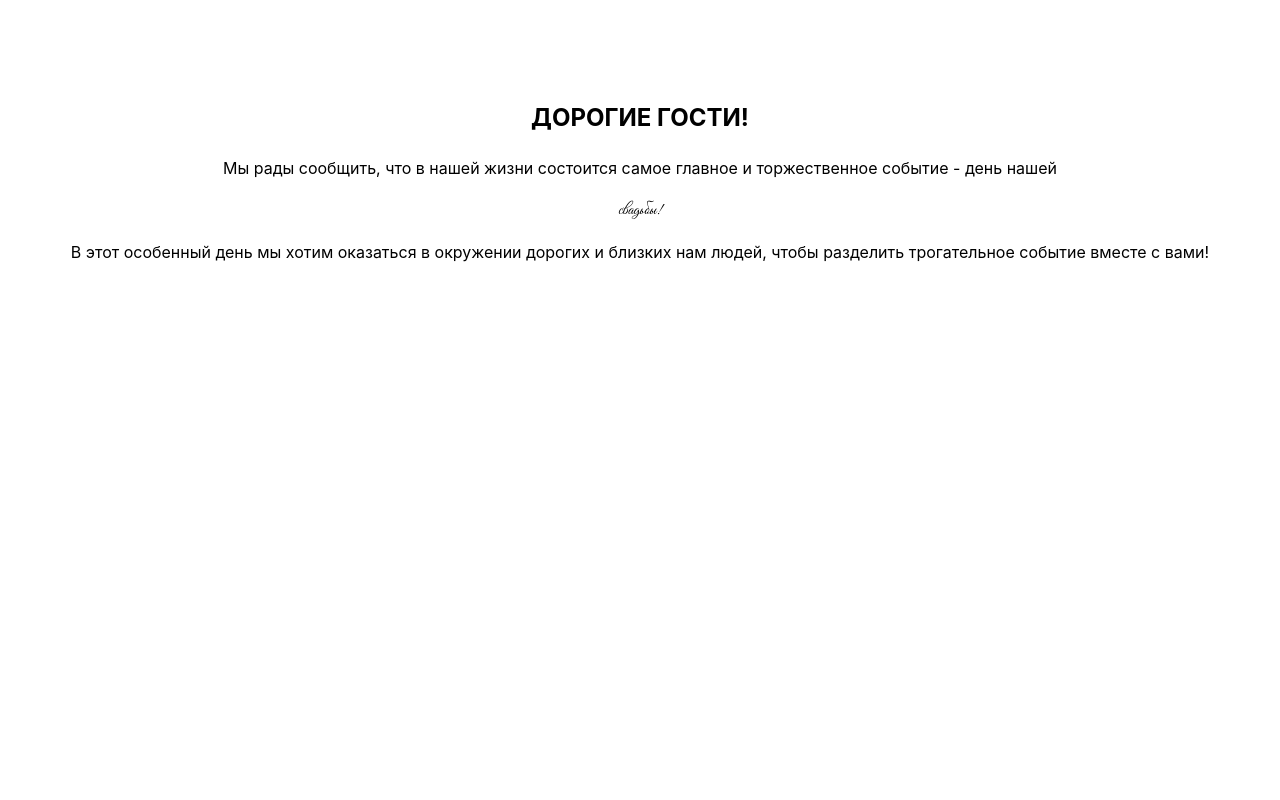
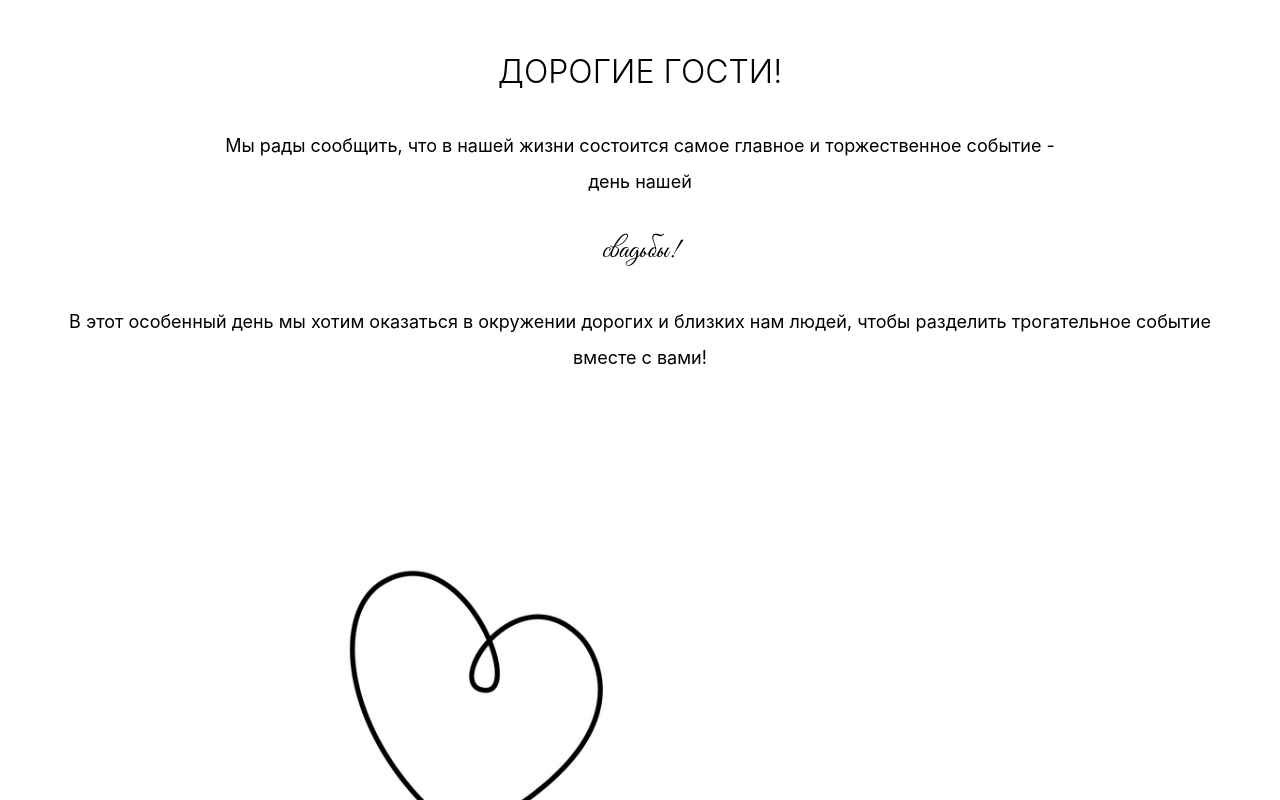
Before and after one commit to amantaysv/wed, a React (Vite) app: page / in a window 1280 px wide. Shown: the part 820-1620 px from the top of the page. Before the commit the page ends 1200 px from the top, so only its background shows below. Built offline with nearby package versions, Linux system fonts and the light colour scheme.

Commit message:
dear guests

```diff
--- a/src/components/DearGuests/DearGuests.module.scss
+++ b/src/components/DearGuests/DearGuests.module.scss
@@ -1,9 +1,23 @@
 .root {
-  padding: 100px 16px;
-
+  padding-top: 60px;
   text-align: center;
-
+  line-height: 2;
+  .container {
+    padding: 0 32px;
+  }
   h2 {
     text-transform: uppercase;
+    font-weight: 300;
+    font-size: 32px;
+    margin-bottom: 24px;
+  }
+
+  p {
+    font-size: 18px;
+    margin-bottom: 24px;
+  }
+
+  i {
+    font-size: 28px;
   }
 }
--- a/src/components/DearGuests/DearGuests.tsx
+++ b/src/components/DearGuests/DearGuests.tsx
@@ -1,18 +1,24 @@
+import heart from '../../assets/images/heart.jpg'
 import s from './DearGuests.module.scss'
 
 export const DearGuests = () => {
   return (
     <div className={s.root}>
+      <div className={s.container}>
         <h2>Дорогие Гости!</h2>
         <p>
-        Мы рады сообщить, что в нашей жизни состоится самое главное и торжественное событие - день
-        нашей
+          Мы рады сообщить, что в нашей жизни состоится самое главное и торжественное событие -{' '}
+          <br /> день нашей
         </p>
+        <p>
           <i>свадьбы!</i>
+        </p>
         <p>
           В этот особенный день мы хотим оказаться в окружении дорогих и близких нам людей, чтобы
-        разделить трогательное событие вместе с вами!
+          разделить трогательное событие <br /> вместе с вами!
         </p>
+      </div>
+      <img src={heart} alt='heart' />
     </div>
   )
 }
--- a/src/index.scss
+++ b/src/index.scss
@@ -26,6 +26,21 @@ body {
   @include rotated-text();
 }
 
+h1,
+h2,
+h3,
+h4,
+h5,
+h6,
+p {
+  margin: 0;
+}
+
+img {
+  max-width: 100%;
+  width: 100%;
+}
+
 i {
   font-family: 'Good Vibes Pro';
   font-weight: 400;
```
Also changed, not shown: src/assets/images/heart.jpg (added). Lines whose indentation alone changed are shown as unchanged.
